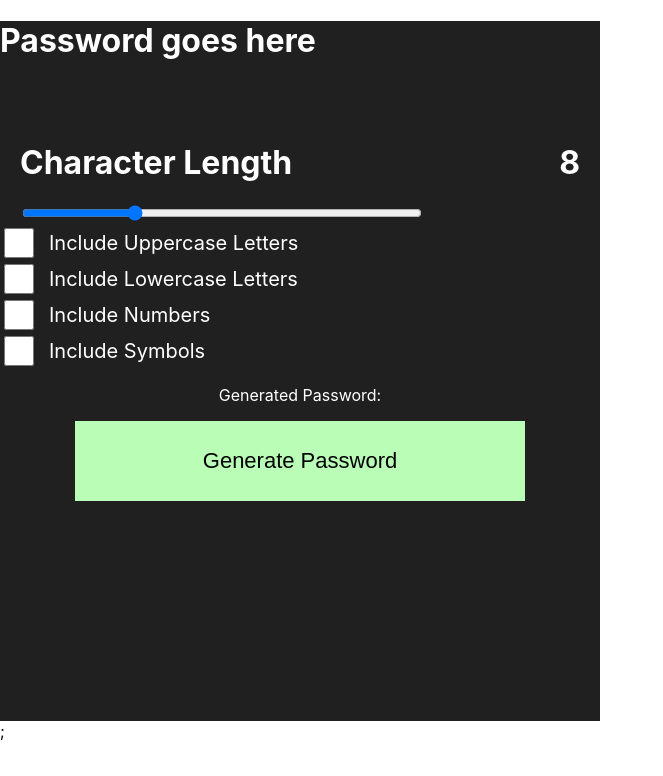
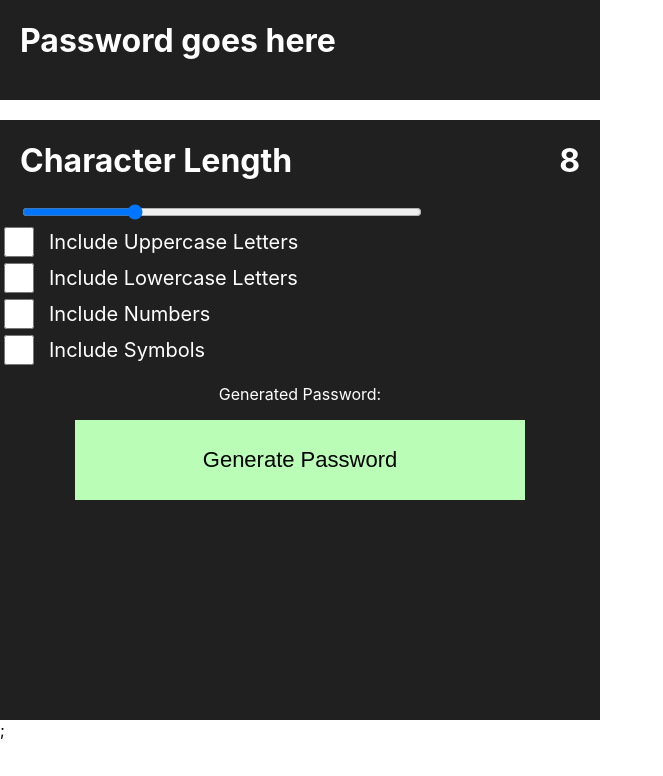
Before and after one commit to Zakariyya98/PasswordGenerator, a React (Create React App) app: page / in a window 1280 px wide. Shown: the top 776 px of the page, without its empty margins (0-663 px from the left). Built offline with nearby package versions, Linux system fonts and the light colour scheme.

Commit message:
GeneratedPassword.*: add: styling amends

```diff
--- a/src/components/GeneratedPassword/GeneratedPassword.jsx
+++ b/src/components/GeneratedPassword/GeneratedPassword.jsx
@@ -5,7 +5,7 @@ const GeneratedPassword = () => {
     <>
       <div className="generated-password__container">
         <div>
-          <h1>Password goes here</h1>
+          <h1 className="generated-password__password">Password goes here</h1>
         </div>
       </div>
     </>
--- a/src/components/GeneratedPassword/GeneratedPassword.scss
+++ b/src/components/GeneratedPassword/GeneratedPassword.scss
@@ -1,8 +1,13 @@
 .generated-password {
   &__container {
+    display: flex;
     color: white;
     height: 100px;
     width: 600px;
     background-color: #202020;
+    margin-bottom: 20px;
+  }
+  &__password {
+    margin-left: 20px;
   }
 }
```
